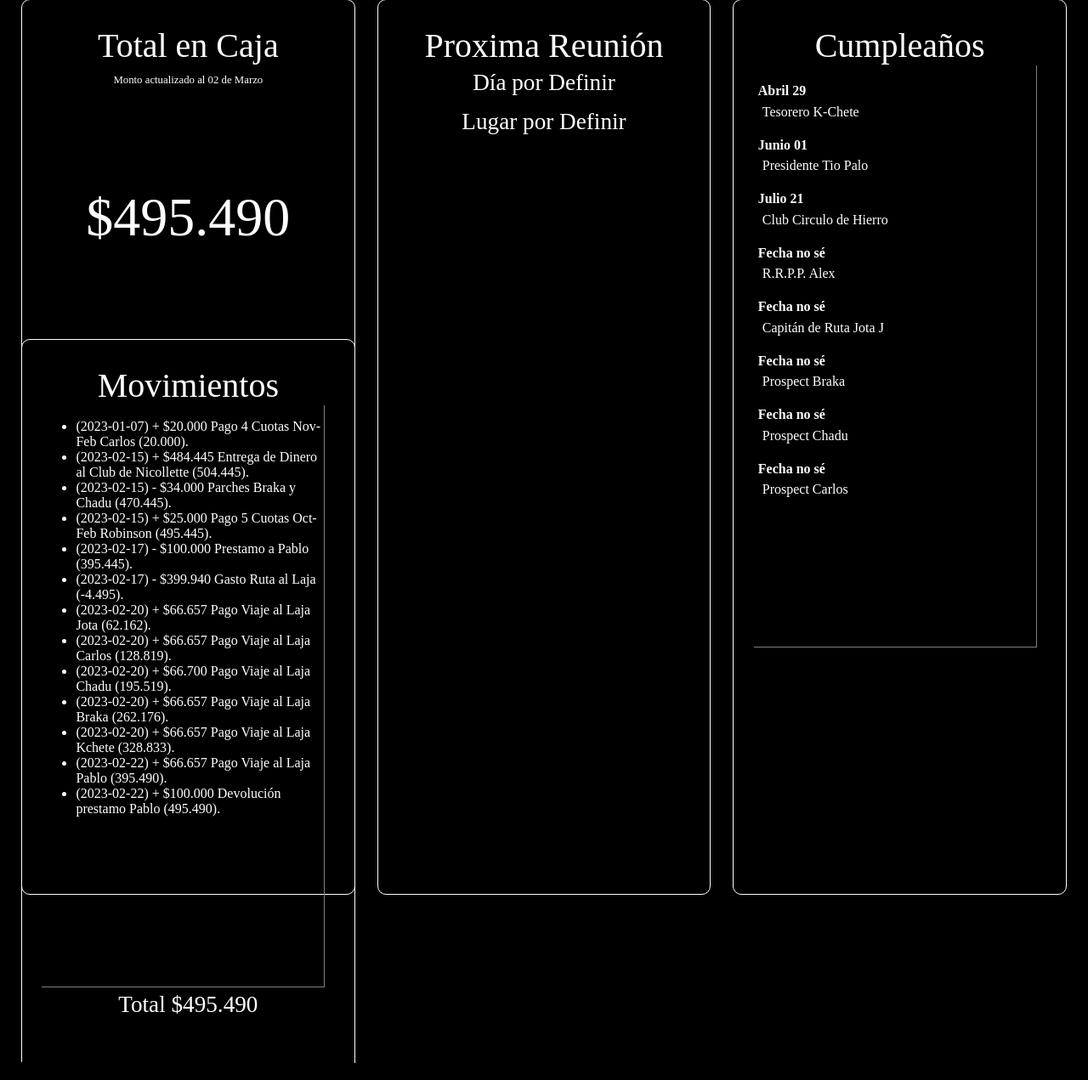
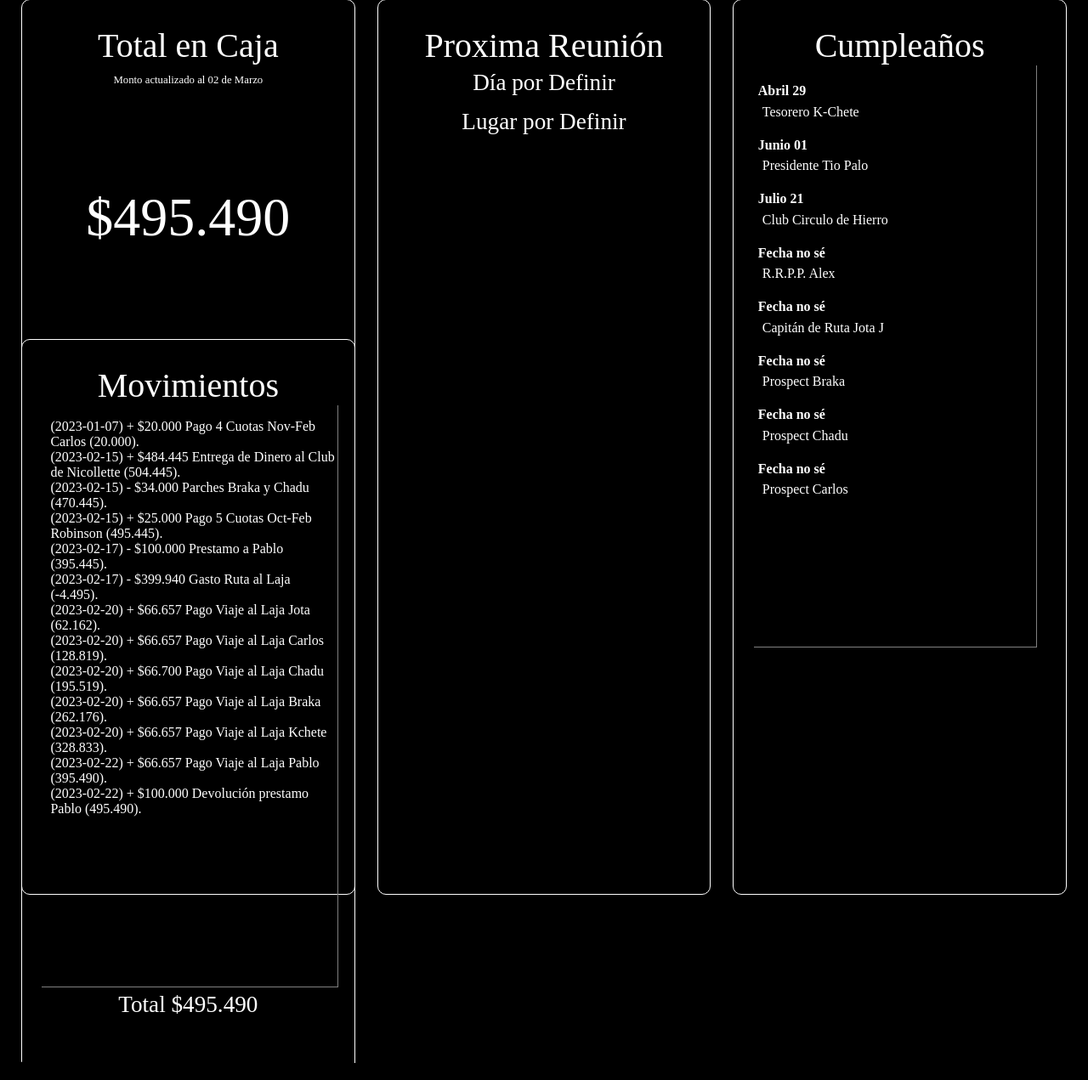
Before and after one commit to circulodehierro/circulodehierro.github.io, a PHP site: page / in a window 1280 px wide, after a click on "Resumen General". Shown: the part 560-1831 px from the top of the page at 85% size. Run offline with PHP 8.4, Linux system fonts and the light colour scheme.

Commit message:
Add files via upload

```diff
--- a/css/estilos.css
+++ b/css/estilos.css
@@ -68,7 +68,7 @@ h1,h2,h3,h4{
     border-radius: 10px;
     position: relative;
     display: inline-block;
-    height: 40vh;
+    height: 44vh;
 }
 .cabecera-general, .cabecera-actualizado, .cabecera-monto{
     text-align: center;
@@ -118,8 +118,11 @@ h1,h2,h3,h4{
     border-bottom: 1px solid grey;
     margin-left: 6%;
     height: 65%;
-    width: 85%;
+    width: 89%;
     overflow: scroll;
+}
+.caja-detalle-gastos ul{
+    margin-left: -30px;
 }
 .total-gastos{
     margin-top: 5px;
@@ -394,6 +397,7 @@ td{
     }
     #general .grid-general{
         grid-column: span 2;
+        font-size: .6em;
     }
     .enero_2023, .febrero_2023, .marzo_2023, .abril_2023, .mayo_2023, .junio_2023, .julio_2023, .agosto_2023, .septiembre_2023, .octubre_2023, .noviembre_2023, .diciembre_2023, .enero_2024, .febrero_2024, .marzo_2024, .abril_2024, .mayo_2024, .junio_2024, .julio_2024, .agosto_2024, .septiembre_2024, .octubre_2024, .noviembre_2024, .diciembre_2024{
         margin-top: 90px;
```
